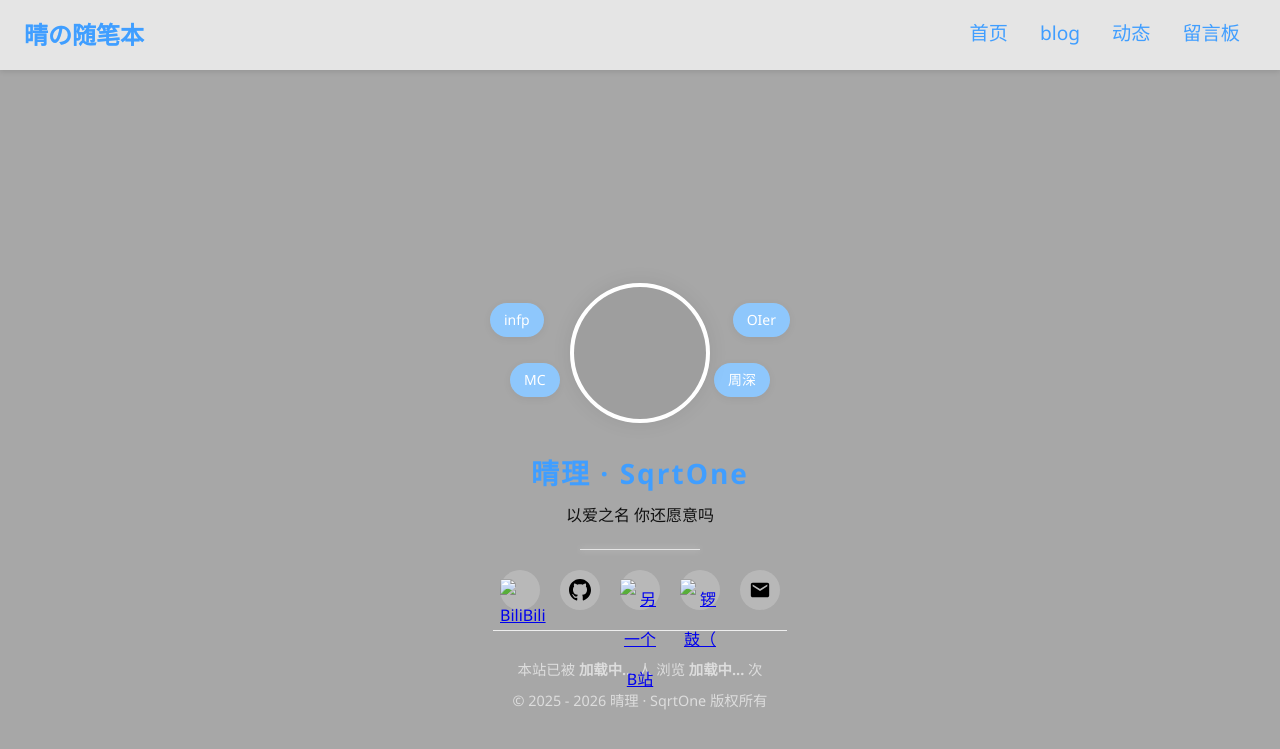
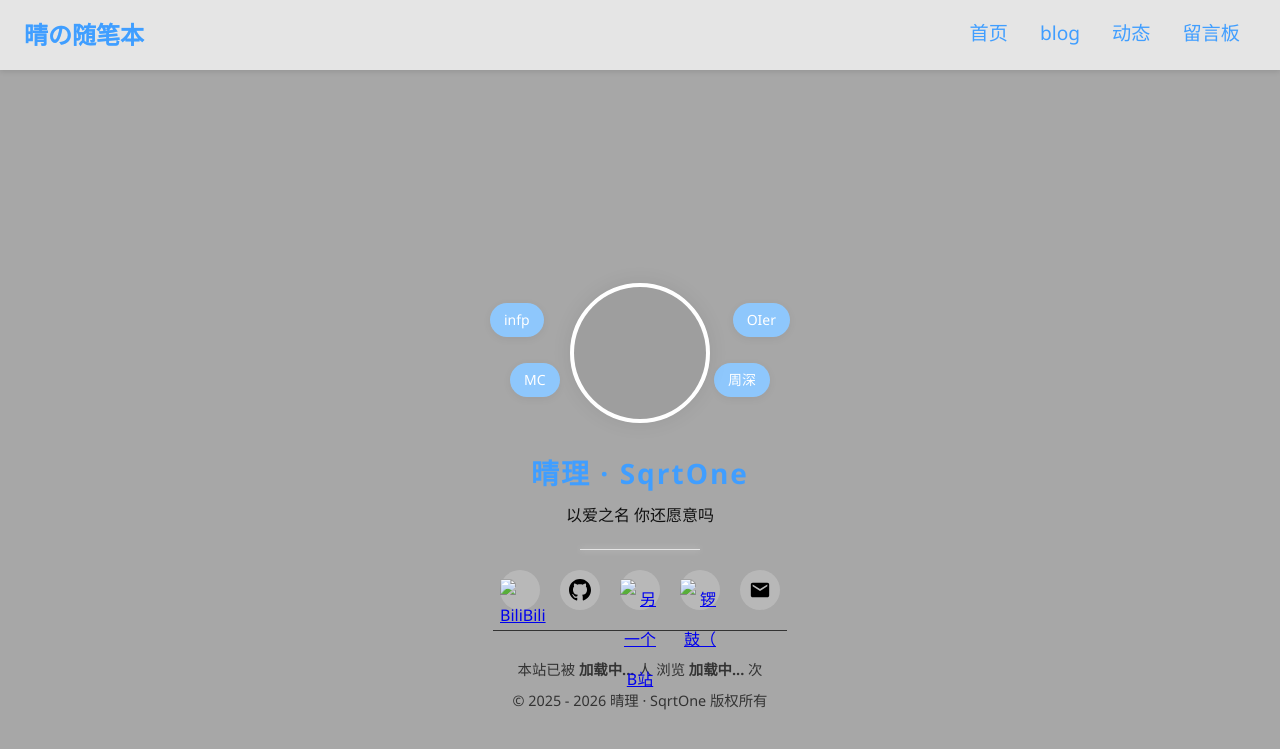
Before and after one commit to SqrtOne/SqrtOne.github.io, a Jekyll site: the page built from index.html, in a window 1280 px wide. Shown: the top 749 px of the page. Built offline with Jekyll 4.4.1, drawn with Linux system fonts in a browser that asks for light colours; comment, search, counter and statistics services are not loaded.

Commit message:
Update index.css

```diff
--- a/css/index.css
+++ b/css/index.css
@@ -188,6 +188,10 @@ nav a {
     color: var(--primary-color-dark);
 }
 
+footer {
+    border-top-color: var(--text-primary);
+}
+
 footer p {
-    color: #ddd;
+    color: var(--text-primary);
 }
```
